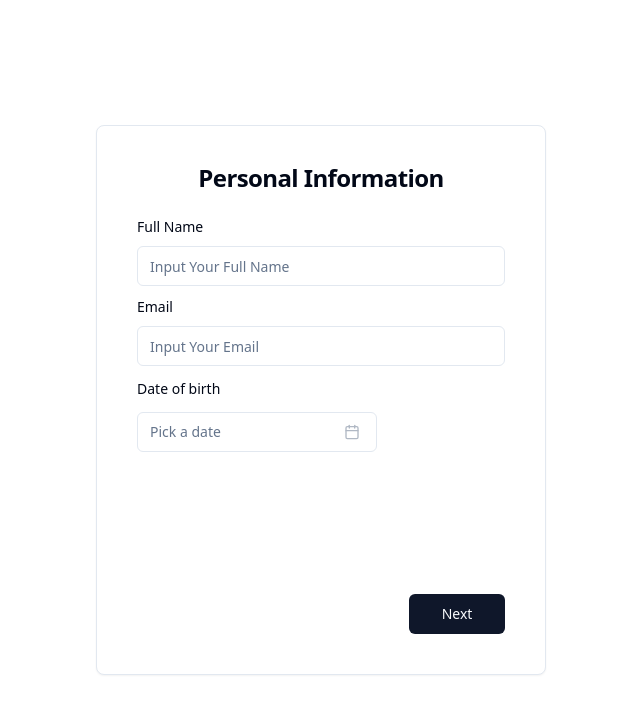
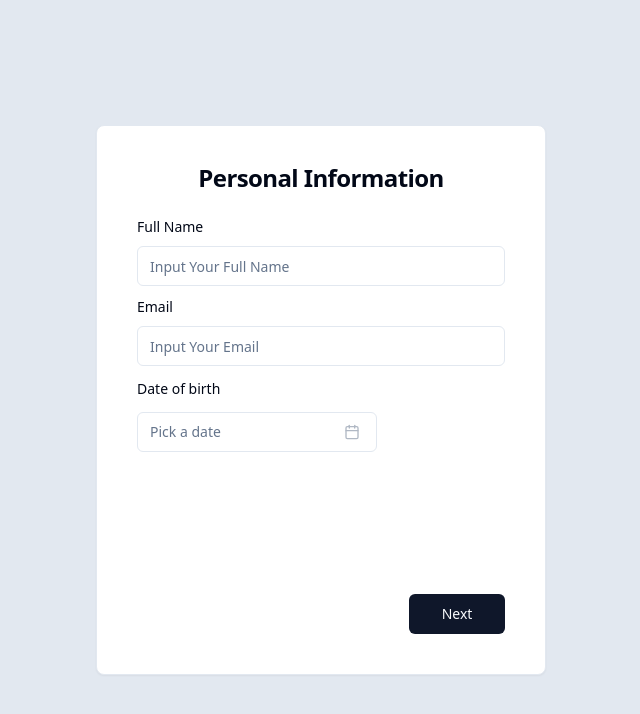
Before and after one commit to revou-fsse-3/module-4-IryIndriyanto, a React (Vite) app: page / in a window 1280 px wide. Shown: the top 714 px of the page, without its empty margins (319-959 px from the left). Built offline with nearby package versions, Linux system fonts and the light colour scheme.

Commit message:
change bg color

```diff
--- a/src/App.tsx
+++ b/src/App.tsx
@@ -3,7 +3,7 @@
 
 function App() {
   return (
-    <div className=" flex justify-center items-center h-screen">
+    <div className=" flex justify-center items-center h-screen bg-slate-200">
       <MultiStepForm />
     </div>
   );
```
